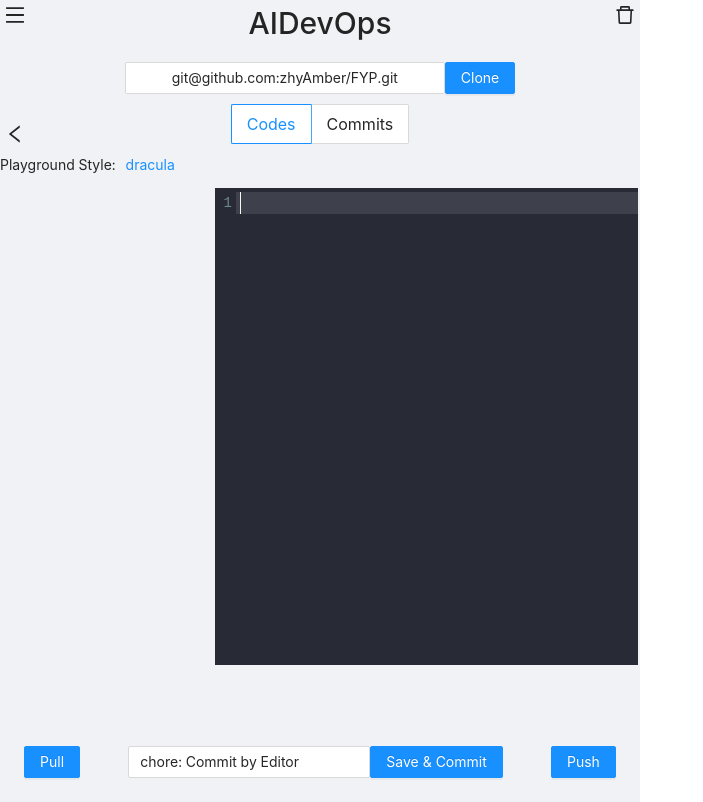
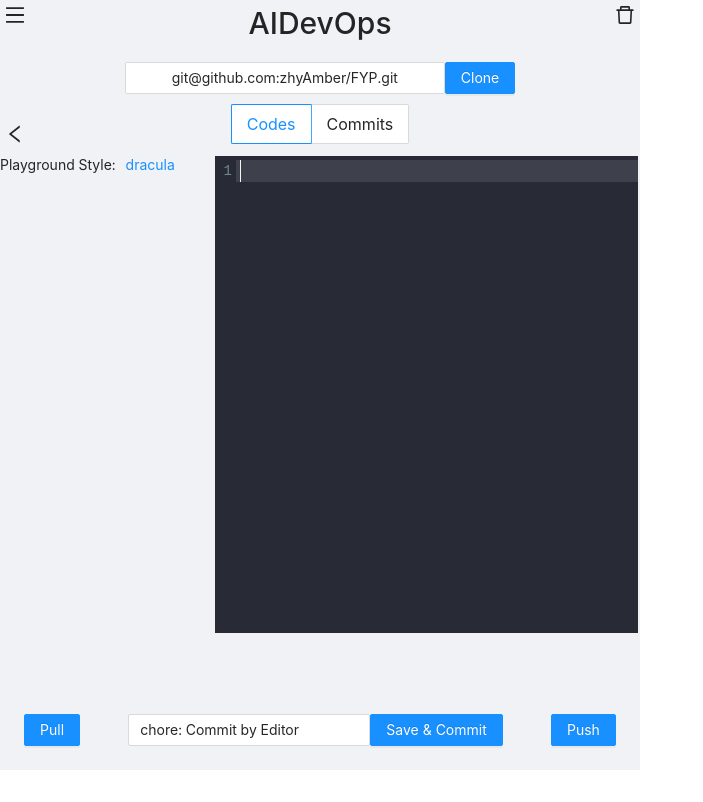
Before and after one commit to zhyAmber/Editor, a React (Create React App) app: page / in a window 1280 px wide. Shown: the whole page, without its empty margins (0-703 px from the left). Built offline with nearby package versions, Linux system fonts and the light colour scheme.

Commit message:
Update: pull refresh

```diff
--- a/src/pages/Editor.jsx
+++ b/src/pages/Editor.jsx
@@ -66,7 +66,7 @@ const Editor = ({ language, value, setEditorState }) => {
   const [codelanguage,setCodelanguage]=useState("txt")
   // 被选中文件的路径
   const [submitinfo, setSubmitinfo] = useLocalStorage("selectitem", null);
-  const [theme, setTheme] = useState('dracula');
+  const [theme, setTheme] = useLocalStorage("codetheme",'dracula');
   const [cloneName, setCloneName] = useLocalStorage("lastposiname", "");
   const [treeData, setTreeData] = useState(getInitialTree());
   const [cursor, setCursor] = useState({ line: 0, ch: 0 })
@@ -187,7 +187,10 @@ const Editor = ({ language, value, setEditorState }) => {
         // 当前选中文件清空
         setSubmitinfo("")
         message.destroy()
-        message.success("successful pull")
+        message.success("Successful pull",1,()=>{
+          window.location.reload()
+        })
+
       }
       console.log('result :', res.data)
     }).catch((err)=>{
@@ -375,7 +378,8 @@ const Editor = ({ language, value, setEditorState }) => {
 
       {viewmode === "code" ? (
         <div>
-          <Row>
+        <Row>
+          <Col span={leftwidth} style={{height:'560px',overflow:'scroll'}}>
           <div style={{ marginBottom: '10px' }}>
                     Playground Style:
                     <Dropdown
@@ -393,9 +397,6 @@ const Editor = ({ language, value, setEditorState }) => {
                       }}
                     ><a style={{ paddingLeft: 10 }}>{theme}</a></Dropdown>
                   </div>
-          </Row>
-        <Row>
-          <Col span={leftwidth} style={{height:'560px',overflow:'scroll'}}>
             <DirectoryTree
               showIcon={false}
               defaultExpandedKeys={submitinfo ? [submitinfo] : []}
```
